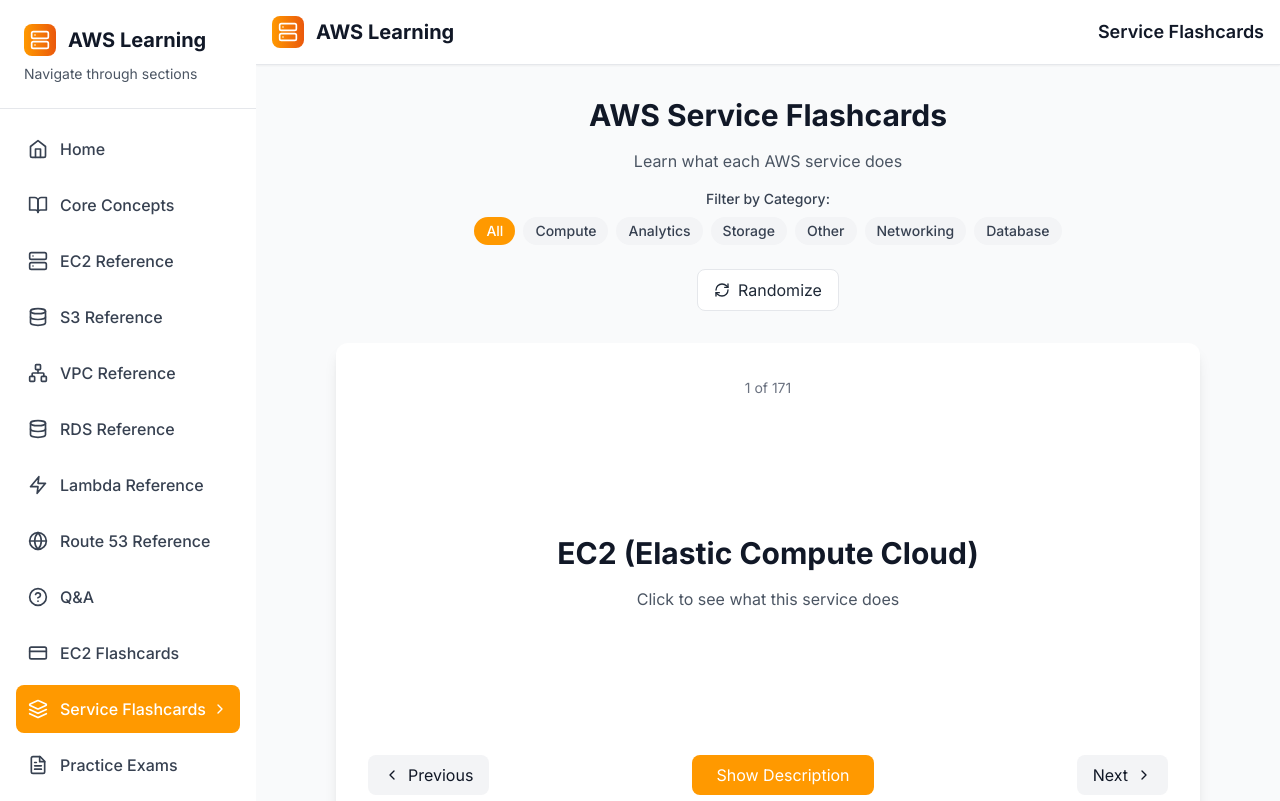
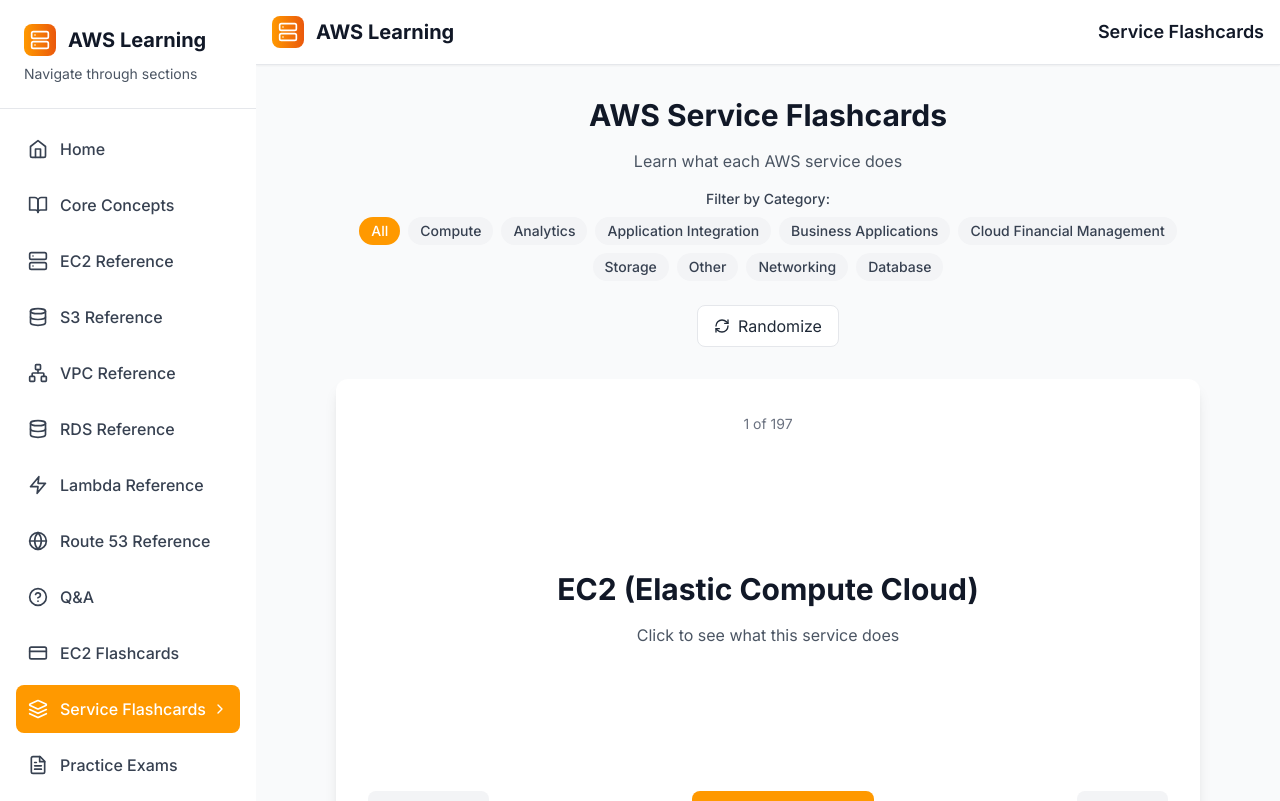
Before and after one commit to pythagoras-19/aws-sa-cert-prep, a Next.js app: page /service-flashcards in a window 1280 px wide. Shown: the top 801 px of the page. Built offline with nearby package versions, Linux system fonts and the light colour scheme.

Commit message:
Add Business Applications, Cloud Financial Management categories and expand Compute services (177 total services)

```diff
--- a/app/service-flashcards/page.tsx
+++ b/app/service-flashcards/page.tsx
@@ -146,6 +146,170 @@
     description: "Fully managed Apache Kafka service. Makes it easy to build and run applications that use Apache Kafka to process streaming data."
   },
 
+  // Application Integration Services
+  {
+    id: 152,
+    service: "Amazon AppFlow",
+    category: "Application Integration",
+    description: "Fully managed integration service. Enables you to securely transfer data between SaaS applications and AWS services without writing custom integration code."
+  },
+  {
+    id: 153,
+    service: "AWS B2B Data Interchange",
+    category: "Application Integration",
+    description: "Business-to-business data exchange service. Helps you transform and exchange EDI (Electronic Data Interchange) documents with trading partners."
+  },
+  {
+    id: 154,
+    service: "Amazon Managed Workflows for Apache Airflow (MWAA)",
+    category: "Application Integration",
+    description: "Managed Apache Airflow service. Makes it easy to set up and operate end-to-end data pipelines in the cloud using Apache Airflow."
+  },
+  {
+    id: 155,
+    service: "Amazon MQ",
+    category: "Application Integration",
+    description: "Managed message broker service. Provides Apache ActiveMQ and RabbitMQ for message brokers that help you move from legacy message brokers to the cloud."
+  },
+
+  // Business Applications Services
+  {
+    id: 156,
+    service: "Alexa for Business",
+    category: "Business Applications",
+    description: "Voice-enabled business productivity service. Makes Alexa available for your organization to help you and your team get more done."
+  },
+  {
+    id: 157,
+    service: "AWS AppFabric",
+    category: "Business Applications",
+    description: "Application integration service. Connects your SaaS applications to provide a unified view of your data and enable cross-application workflows."
+  },
+  {
+    id: 158,
+    service: "Amazon Chime",
+    category: "Business Applications",
+    description: "Communications service. Provides voice, video, and chat capabilities for your organization with a single, secure application."
+  },
+  {
+    id: 159,
+    service: "Amazon Chime SDK",
+    category: "Business Applications",
+    description: "Real-time communications SDK. Enables you to add voice, video, and messaging capabilities to your web and mobile applications."
+  },
+  {
+    id: 160,
+    service: "Amazon Connect",
+    category: "Business Applications",
+    description: "Cloud contact center service. Makes it easy for any business to deliver better customer service at a lower cost."
+  },
+  {
+    id: 161,
+    service: "Amazon Pinpoint",
+    category: "Business Applications",
+    description: "Multichannel marketing and engagement service. Helps you understand your users and engage with them across multiple messaging channels."
+  },
+  {
+    id: 162,
+    service: "Amazon SES",
+    category: "Business Applications",
+    description: "Email service. Enables you to send and receive email using a reliable and scalable email platform."
+  },
+  {
+    id: 163,
+    service: "Amazon WorkDocs",
+    category: "Business Applications",
+    description: "Fully managed, secure enterprise storage and sharing service. Enables you to create, edit, and share content with your team."
+  },
+  {
+    id: 164,
+    service: "Amazon WorkMail",
+    category: "Business Applications",
+    description: "Secure, managed business email and calendar service. Gives users the ability to seamlessly access their email, contacts, and calendar using the email client they already know and love."
+  },
+
+  // Cloud Financial Management Services
+  {
+    id: 165,
+    service: "AWS Application Cost Profiler",
+    category: "Cloud Financial Management",
+    description: "Application cost optimization service. Helps you identify cost optimization opportunities for your applications by providing detailed cost breakdowns and recommendations."
+  },
+  {
+    id: 166,
+    service: "AWS Billing Conductor",
+    category: "Cloud Financial Management",
+    description: "Billing management service. Helps you customize your AWS billing experience and manage billing for multiple AWS accounts and services."
+  },
+  {
+    id: 167,
+    service: "AWS Cost and Usage Report",
+    category: "Cloud Financial Management",
+    description: "Detailed billing report service. Provides comprehensive billing data that you can use to analyze your AWS costs and usage patterns."
+  },
+  {
+    id: 168,
+    service: "Reserved Instance (RI) Reporting",
+    category: "Cloud Financial Management",
+    description: "Reserved Instance optimization service. Provides detailed reporting and recommendations to help you optimize your Reserved Instance purchases and usage."
+  },
+  {
+    id: 169,
+    service: "Savings Plans",
+    category: "Cloud Financial Management",
+    description: "Flexible pricing model. Provides significant savings on your AWS usage in exchange for a commitment to use a specific amount of compute power for a 1 or 3-year term."
+  },
+
+  // Additional Compute Services
+  {
+    id: 170,
+    service: "Amazon EC2 Image Builder",
+    category: "Compute",
+    description: "Automated image building service. Simplifies the creation, maintenance, validation, testing, and distribution of Linux or Windows images."
+  },
+  {
+    id: 171,
+    service: "Amazon Lightsail",
+    category: "Compute",
+    description: "Virtual private server service. Provides easy-to-use virtual private server (VPS) instances, containers, databases, and more at a cost-effective monthly price."
+  },
+  {
+    id: 172,
+    service: "Amazon Linux 2023",
+    category: "Compute",
+    description: "AWS-optimized Linux distribution. Provides a secure, stable, and high-performance execution environment for applications running on Amazon EC2."
+  },
+  {
+    id: 173,
+    service: "AWS Elastic Beanstalk",
+    category: "Compute",
+    description: "Platform as a service (PaaS). Makes it easy to deploy and manage applications in the AWS cloud without worrying about the infrastructure that runs those applications."
+  },
+  {
+    id: 174,
+    service: "AWS Fargate",
+    category: "Compute",
+    description: "Serverless compute engine for containers. Allows you to run containers without having to manage servers or clusters of Amazon EC2 instances."
+  },
+  {
+    id: 175,
+    service: "AWS Serverless Application Repository",
+    category: "Compute",
+    description: "Managed repository for serverless applications. Makes it easy for developers and enterprise teams to store, share, and deploy serverless applications."
+  },
+  {
+    id: 176,
+    service: "AWS Outposts",
+    category: "Compute",
+    description: "Hybrid cloud service. Extends AWS infrastructure, services, APIs, and tools to virtually any datacenter, co-location space, or on-premises facility."
+  },
+  {
+    id: 177,
+    service: "AWS Wavelength",
+    category: "Compute",
+    description: "Edge computing service. Provides mobile edge computing infrastructure for developing, deploying, and scaling ultra-low-latency applications."
+  },
+
   // Storage Services
   {
     id: 2,
@@ -273,6 +437,7 @@
   {
     id: 9,
     service: "Auto Scaling",
+    category: "Compute",
     description: "Automatically adjusts capacity. Maintains application availability and allows you to scale your EC2 capacity up or down automatically according to conditions you define."
   },
   {
@@ -294,16 +459,19 @@
   {
     id: 13,
     service: "SNS (Simple Notification Service)",
+    category: "Application Integration",
     description: "Fully managed pub/sub messaging service. Enables you to decouple microservices, distributed systems, and serverless applications. SNS provides topics for high-throughput, push-based, many-to-many messaging."
   },
   {
     id: 14,
     service: "SQS (Simple Queue Service)",
+    category: "Application Integration",
     description: "Fully managed message queuing service. Enables you to decouple and scale microservices, distributed systems, and serverless applications. SQS eliminates the complexity and overhead associated with managing and operating message-oriented middleware."
   },
   {
     id: 15,
     service: "API Gateway",
+    category: "Application Integration",
     description: "Fully managed service for creating and managing APIs. Makes it easy for developers to create, publish, maintain, monitor, and secure APIs at any scale."
   },
   {
@@ -488,16 +656,19 @@
   {
     id: 50,
     service: "EventBridge",
+    category: "Application Integration",
     description: "Serverless event bus. Makes it easy to connect application components using real-time data streams. EventBridge delivers a stream of real-time data from your own applications, SaaS applications, and AWS services to targets such as AWS Lambda functions, HTTP invocation endpoints, and more."
   },
   {
     id: 51,
     service: "Step Functions",
+    category: "Application Integration",
     description: "Serverless workflow service. Makes it easy to coordinate the components of distributed applications and microservices using visual workflows."
   },
   {
     id: 52,
     service: "SWF (Simple Workflow Service)",
+    category: "Application Integration",
     description: "Workflow service for coordinating application components. Helps developers build, run, and scale background jobs that have parallel or sequential steps."
   },
   {
@@ -696,11 +867,13 @@
   {
     id: 91,
     service: "Cost Explorer",
+    category: "Cloud Financial Management",
     description: "Cost analysis service. Enables you to visualize, understand, and manage your AWS costs and usage over time. Cost Explorer provides reports that help you identify cost drivers and usage trends."
   },
   {
     id: 92,
     service: "Budgets",
+    category: "Cloud Financial Management",
     description: "Cost management service. Gives you the ability to set custom budgets that alert you when your costs or usage exceed (or are forecasted to exceed) your budgeted amount."
   },
   {
```
